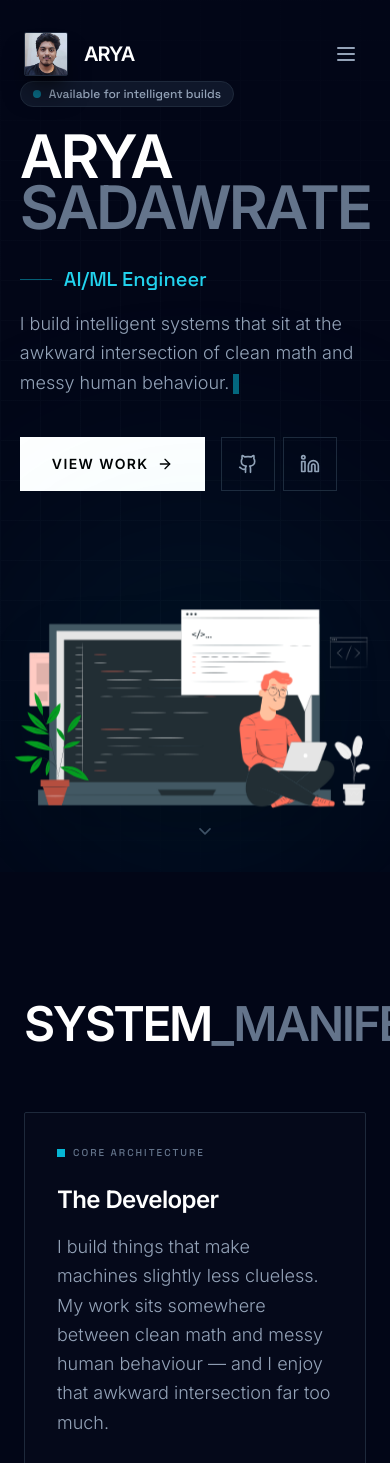
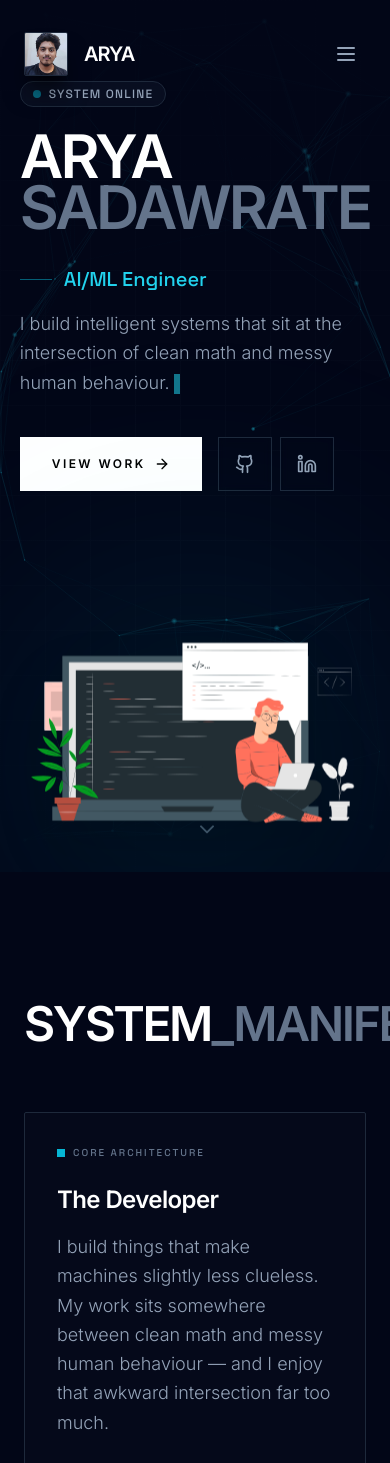
Before and after one commit to aryasadawrate19/my-portfolio, a React (Vite) app: page / in a window 390 px wide. Shown: the top 1463 px of the page. Built offline with nearby package versions, Linux system fonts and the light colour scheme.

Commit message:
Re added the neural network pattern in the background

```diff
--- a/src/components/Hero.tsx
+++ b/src/components/Hero.tsx
@@ -1,69 +1,218 @@
-import { useEffect, useState, useRef } from "react";
-import { ArrowRight, Github, Linkedin, ChevronDown } from "lucide-react";
+import { useEffect, useRef, useState } from "react";
+import { ChevronDown, ArrowRight, Github, Linkedin } from "lucide-react";
 import Lottie from "lottie-react";
 import { motion } from "framer-motion";
 import devAnimation from "../assets/Developer.json";
 
 export default function Hero() {
+  const canvasRef = useRef<HTMLCanvasElement>(null);
+  const lottieRef = useRef<HTMLDivElement>(null);
   const [displayText, setDisplayText] = useState("");
-  const lottieRef = useRef<HTMLDivElement>(null);
-  const fullText = "I build intelligent systems that sit at the awkward intersection of clean math and messy human behaviour.";
+  const fullText = "I build intelligent systems that sit at the intersection of clean math and messy human behaviour.";
 
-  // Typing animation logic
+  // ✍️ Typing animation
   useEffect(() => {
     let currentIndex = 0;
     const interval = setInterval(() => {
       setDisplayText(fullText.slice(0, currentIndex));
       currentIndex++;
       if (currentIndex > fullText.length) clearInterval(interval);
-    }, 30);
+    }, 40);
     return () => clearInterval(interval);
   }, []);
 
-  // Interactive 3D tilt effect
+  // 🌌 REINSTATED: Original Sophisticated Particle logic
+  useEffect(() => {
+    const canvas = canvasRef.current;
+    if (!canvas) return;
+    const ctx = canvas.getContext("2d");
+    if (!ctx) return;
+    const dpr = Math.max(1, window.devicePixelRatio || 1);
+
+    const setCanvasSize = () => {
+      const w = window.innerWidth;
+      const h = window.innerHeight;
+      canvas.style.width = `${w}px`;
+      canvas.style.height = `${h}px`;
+      canvas.width = Math.round(w * dpr);
+      canvas.height = Math.round(h * dpr);
+      ctx.setTransform(dpr, 0, 0, dpr, 0, 0);
+    };
+
+    setCanvasSize();
+
+    const nodeCount = 45;
+    const nodes = Array.from({ length: nodeCount }, () => ({
+      x: Math.random() * window.innerWidth,
+      y: Math.random() * window.innerHeight,
+      vx: (Math.random() - 0.5) * 0.8,
+      vy: (Math.random() - 0.5) * 0.8,
+      pulse: Math.random() * Math.PI * 2,
+    }));
+
+    let mouseX = window.innerWidth / 2;
+    let mouseY = window.innerHeight / 2;
+    const onPointerMove = (e: PointerEvent) => {
+      mouseX = e.clientX;
+      mouseY = e.clientY;
+    };
+    canvas.addEventListener("pointermove", onPointerMove);
+
+    let rafId = 0;
+    let isVisible = document.visibilityState === "visible";
+
+    const animateParticles = () => {
+      if (!isVisible) {
+        rafId = requestAnimationFrame(animateParticles);
+        return;
+      }
+
+      ctx.clearRect(0, 0, window.innerWidth, window.innerHeight);
+
+      nodes.forEach((node, i) => {
+        node.x += node.vx;
+        node.y += node.vy;
+        node.pulse += 0.03;
+
+        const dxm = mouseX - node.x;
+        const dym = mouseY - node.y;
+        const distToMouse2 = dxm * dxm + dym * dym;
+
+        // Mouse repulsion
+        if (distToMouse2 < 200 * 200) {
+          node.x -= dxm * 0.003;
+          node.y -= dym * 0.003;
+        }
+
+        if (node.x < 0 || node.x > window.innerWidth) node.vx *= -1;
+        if (node.y < 0 || node.y > window.innerHeight) node.vy *= -1;
+
+        const pulseSize = 2 + Math.sin(node.pulse) * 1.5;
+        ctx.beginPath();
+        ctx.arc(node.x, node.y, pulseSize, 0, Math.PI * 2);
+        const gradient = ctx.createRadialGradient(node.x, node.y, 0, node.x, node.y, pulseSize);
+        gradient.addColorStop(0, "rgba(34, 211, 238, 0.8)");
+        gradient.addColorStop(1, "rgba(34, 211, 238, 0)");
+        ctx.fillStyle = gradient;
+        ctx.fill();
+
+        for (let j = i + 1; j < nodes.length; j++) {
+          const other = nodes[j];
+          const dx = node.x - other.x;
+          const dy = node.y - other.y;
+          const dist2 = dx * dx + dy * dy;
+          const maxDist = 180;
+          const maxDist2 = maxDist * maxDist;
+          if (dist2 < maxDist2) {
+            const opacity = 0.2 * (1 - dist2 / maxDist2);
+            ctx.beginPath();
+            ctx.moveTo(node.x, node.y);
+            ctx.lineTo(other.x, other.y);
+            ctx.strokeStyle = `rgba(34, 211, 238, ${opacity})`;
+            ctx.lineWidth = 1;
+            ctx.stroke();
+          }
+        }
+      });
+
+      rafId = requestAnimationFrame(animateParticles);
+    };
+
+    const onVisibility = () => { isVisible = document.visibilityState === "visible"; };
+    document.addEventListener("visibilitychange", onVisibility);
+    rafId = requestAnimationFrame(animateParticles);
+
+    const handleResize = () => {
+      setCanvasSize();
+      nodes.forEach((n) => {
+        n.x = Math.min(n.x, window.innerWidth);
+        n.y = Math.min(n.y, window.innerHeight);
+      });
+    };
+
+    window.addEventListener("resize", handleResize);
+
+    return () => {
+      cancelAnimationFrame(rafId);
+      canvas.removeEventListener("pointermove", onPointerMove);
+      window.removeEventListener("resize", handleResize);
+      document.removeEventListener("visibilitychange", onVisibility);
+    };
+  }, []);
+
+  // 🌀 REINSTATED: Original Tilt and Floating loop for Lottie
   useEffect(() => {
     const el = lottieRef.current;
     if (!el) return;
+
+    let tiltX = 0;
+    let tiltY = 0;
+    let floatY = 0;
+    let frame = 0;
+
     const handleMouseMove = (e: MouseEvent) => {
       const { innerWidth, innerHeight } = window;
       const x = (e.clientX - innerWidth / 2) / innerWidth;
       const y = (e.clientY - innerHeight / 2) / innerHeight;
-      // Applies the tilt based on mouse position
-      el.style.transform = `perspective(1000px) rotateX(${y * 12}deg) rotateY(${x * 12}deg)`;
+      tiltX = x * 15;
+      tiltY = y * 15;
     };
+
+    const animateLottie = () => {
+      frame += 0.02;
+      floatY = Math.sin(frame) * 10;
+
+      el.style.transform = `
+        perspective(1000px)
+        rotateX(${tiltY}deg)
+        rotateY(${tiltX}deg)
+        translateY(${floatY}px)
+      `;
+      requestAnimationFrame(animateLottie);
+    };
+
     window.addEventListener("mousemove", handleMouseMove);
-    return () => window.removeEventListener("mousemove", handleMouseMove);
+    const rafId = requestAnimationFrame(animateLottie);
+
+    return () => {
+      window.removeEventListener("mousemove", handleMouseMove);
+      cancelAnimationFrame(rafId);
+    };
   }, []);
 
   return (
     <section className="relative min-h-screen flex items-center justify-center overflow-hidden bg-slate-950 pt-20">
-      {/* Background blueprint grid */}
+
+      {/* 1. The Particle Web Canvas (Neural Network) */}
+      <canvas ref={canvasRef} className="absolute inset-0 z-0 opacity-80" />
+
+      {/* 2. The Blueprint Grid Overlay */}
       <div
-        className="absolute inset-0 z-0 opacity-[0.15]"
+        className="absolute inset-0 z-0 opacity-[0.12]"
         style={{
-          backgroundImage: `linear-gradient(#1e293b 1px, transparent 1px), linear-gradient(90deg, #1e293b 1px, transparent 1px)`,
-          backgroundSize: '40px 40px'
+          backgroundImage: `linear-gradient(to right, #1e293b 1px, transparent 1px), linear-gradient(to bottom, #1e293b 1px, transparent 1px)`,
+          backgroundSize: '45px 45px'
         }}
       />
 
-      {/* Radial fade for depth */}
-      <div className="absolute inset-0 bg-[radial-gradient(circle_at_center,_var(--tw-gradient-stops))] from-transparent via-slate-950/20 to-slate-950 z-0" />
+      {/* 3. Vignette Fade for Readability */}
+      <div className="absolute inset-0 bg-[radial-gradient(circle_at_center,_transparent_0%,_#020617_95%)] z-0 pointer-events-none" />
 
       <div className="container mx-auto px-6 relative z-10 flex flex-col md:flex-row items-center justify-between">
 
-        {/* --- LEFT: Typography focus --- */}
+        {/* --- LEFT: Content --- */}
         <motion.div
-          initial={{ opacity: 0, x: -20 }}
+          initial={{ opacity: 0, x: -30 }}
           animate={{ opacity: 1, x: 0 }}
           transition={{ duration: 0.8 }}
           className="md:w-1/2 text-left"
         >
-          <div className="inline-flex items-center gap-2 px-3 py-1 rounded-full bg-slate-900 border border-slate-800 text-slate-400 font-mono text-xs mb-6">
+          <div className="inline-flex items-center gap-2 px-3 py-1 rounded-full bg-slate-900/50 border border-slate-800 text-slate-400 font-mono text-xs mb-6 backdrop-blur-sm uppercase tracking-widest">
             <span className="flex h-2 w-2 rounded-full bg-cyan-500 animate-pulse" />
-            Available for intelligent builds
+            System Online
           </div>
 
-          <h1 className="text-6xl md:text-[5rem] font-bold tracking-tighter leading-[0.85] text-white uppercase">
+          <h1 className="text-6xl md:text-[5.5rem] font-bold tracking-tighter leading-[0.85] text-white uppercase">
             ARYA <br />
             <span className="text-slate-500">SADAWRATE</span>
           </h1>
@@ -75,67 +224,49 @@ export default function Hero() {
             </h2>
             <p className="text-slate-400 text-lg leading-relaxed max-w-md font-light min-h-[60px]">
               {displayText}
-              <span className="inline-block w-1.5 h-5 bg-cyan-500 ml-1 animate-pulse align-middle" />
+              <span className="inline-block w-1.5 h-5 bg-cyan-400 ml-1 animate-pulse align-middle" />
             </p>
           </div>
 
           <div className="mt-10 flex flex-wrap gap-4">
-            <a
-              href="#projects"
-              className="px-8 py-4 bg-white text-black font-bold text-sm tracking-widest uppercase hover:bg-cyan-400 transition-all duration-300 flex items-center gap-2 group"
-            >
-              View Work
-              <ArrowRight className="w-4 h-4 group-hover:translate-x-1 transition-transform" />
+            <a href="#projects" className="px-8 py-4 bg-white text-black font-bold text-xs tracking-[0.2em] uppercase hover:bg-cyan-400 transition-all flex items-center gap-2">
+              View Work <ArrowRight className="w-4 h-4" />
             </a>
-
             <div className="flex gap-2">
-              <a href="https://github.com/aryasadawrate19" target="_blank" className="p-4 border border-slate-800 text-slate-400 hover:text-white hover:border-slate-600 transition-all">
+              <a href="https://github.com/aryasadawrate19" target="_blank" rel="noreferrer" className="p-4 border border-slate-800 text-slate-400 hover:text-white transition-all backdrop-blur-sm">
                 <Github className="w-5 h-5" />
               </a>
-              <a href="https://www.linkedin.com/in/arya-sadawrate-894a0a305" target="_blank" className="p-4 border border-slate-800 text-slate-400 hover:text-white hover:border-slate-600 transition-all">
+              <a href="https://www.linkedin.com/in/arya-sadawrate-894a0a305" target="_blank" rel="noreferrer" className="p-4 border border-slate-800 text-slate-400 hover:text-white transition-all backdrop-blur-sm">
                 <Linkedin className="w-5 h-5" />
               </a>
             </div>
           </div>
         </motion.div>
 
-        {/* --- RIGHT: Visual content --- */}
+        {/* --- RIGHT: 3D Lottie Content --- */}
         <motion.div
           ref={lottieRef}
           initial={{ opacity: 0, scale: 0.8 }}
-          animate={{
-            opacity: 1,
-            scale: 1.1, // Enlarged for the new model
-            y: [0, -20, 0] // Smooth floating bobbing
-          }}
-          transition={{
-            opacity: { duration: 1 },
-            scale: { duration: 1 },
-            y: { duration: 5, repeat: Infinity, ease: "easeInOut" }
-          }}
+          animate={{ opacity: 1, scale: 1.15 }}
+          transition={{ duration: 1 }}
           className="md:w-1/2 flex justify-center mt-16 md:mt-0 relative will-change-transform"
           style={{ transformStyle: "preserve-3d" }}
         >
-          {/* Subtle background glow */}
-          <div className="absolute w-80 h-80 bg-cyan-500/10 blur-[120px] rounded-full" />
+          {/* Cyan Glow */}
+          <div className="absolute w-[400px] h-[400px] bg-cyan-500/10 blur-[130px] rounded-full" />
 
-          <div className="w-full max-w-[550px] relative z-10 filter contrast-[1.05]">
-            <Lottie
-              animationData={devAnimation}
-              loop={true}
-              className="w-full h-auto drop-shadow-2xl"
-            />
+          <div className="w-full max-w-[580px] relative z-10 filter contrast-[1.05] drop-shadow-2xl">
+            <Lottie animationData={devAnimation} loop={true} className="w-full h-auto" />
           </div>
         </motion.div>
       </div>
 
-      {/* Scroll Indicator */}
       <motion.div
         animate={{ y: [0, 10, 0] }}
         transition={{ repeat: Infinity, duration: 2 }}
         className="absolute bottom-10 left-1/2 -translate-x-1/2 text-slate-600"
       >
-        <ChevronDown className="w-5 h-5" />
+        <ChevronDown className="w-6 h-6" />
       </motion.div>
     </section>
   );
```
